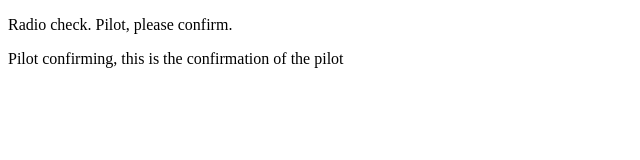
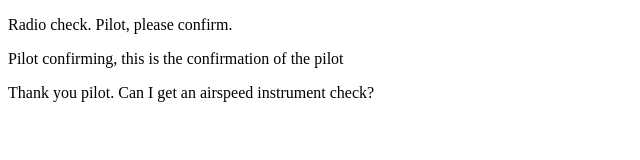
Before and after one commit to turbojoe22/Lesson-22-Studio, a plain HTML site: page index.html in a window 1280 px wide. Shown: the whole page, without its empty margins (0-640 px from the left). Drawn offline with Linux system fonts and the light colour scheme.

Commit message:
added mission control asking for airspeed

```diff
--- a/index.html
+++ b/index.html
@@ -3,5 +3,6 @@
    <body>
       <p>Radio check. Pilot, please confirm.</p>
       <p>Pilot confirming, this is the confirmation of the pilot</p>
+      <p>Thank you pilot. Can I get an airspeed instrument check?</p>
    </body>
 </html>
```
